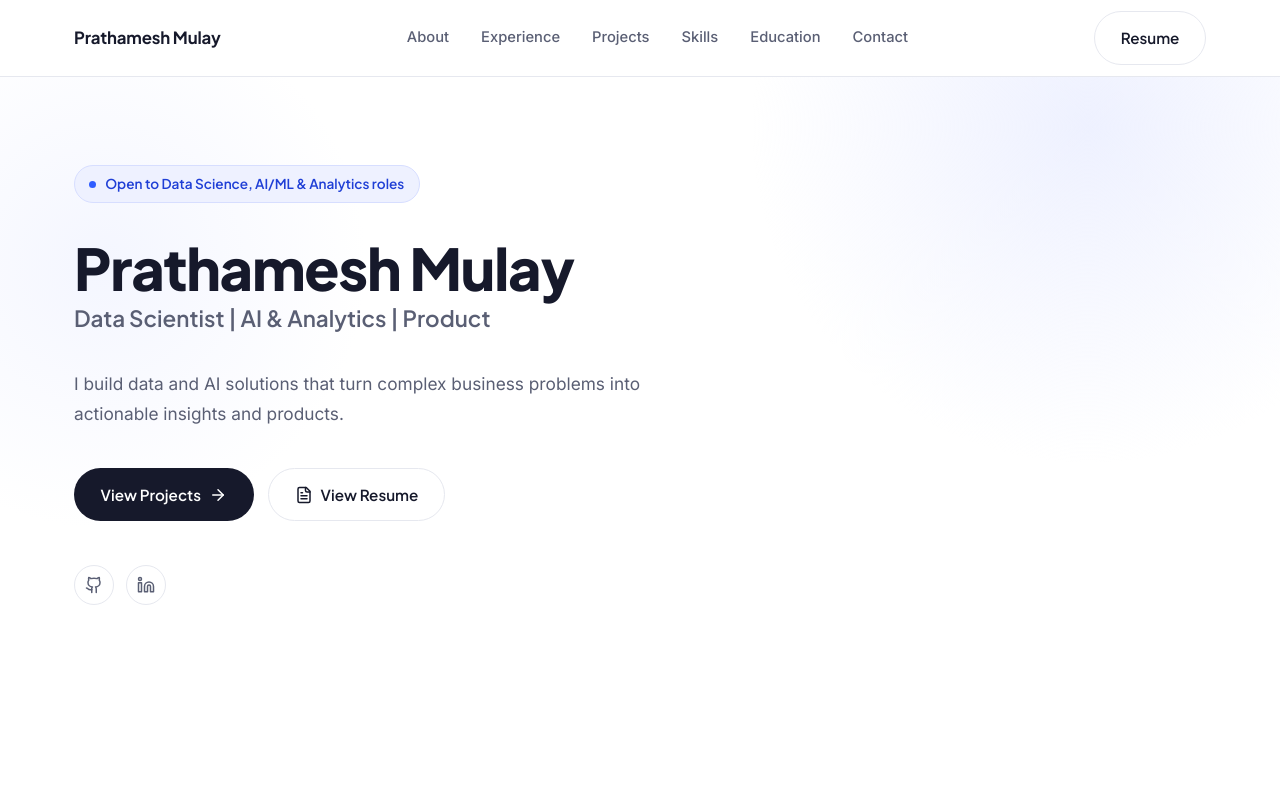
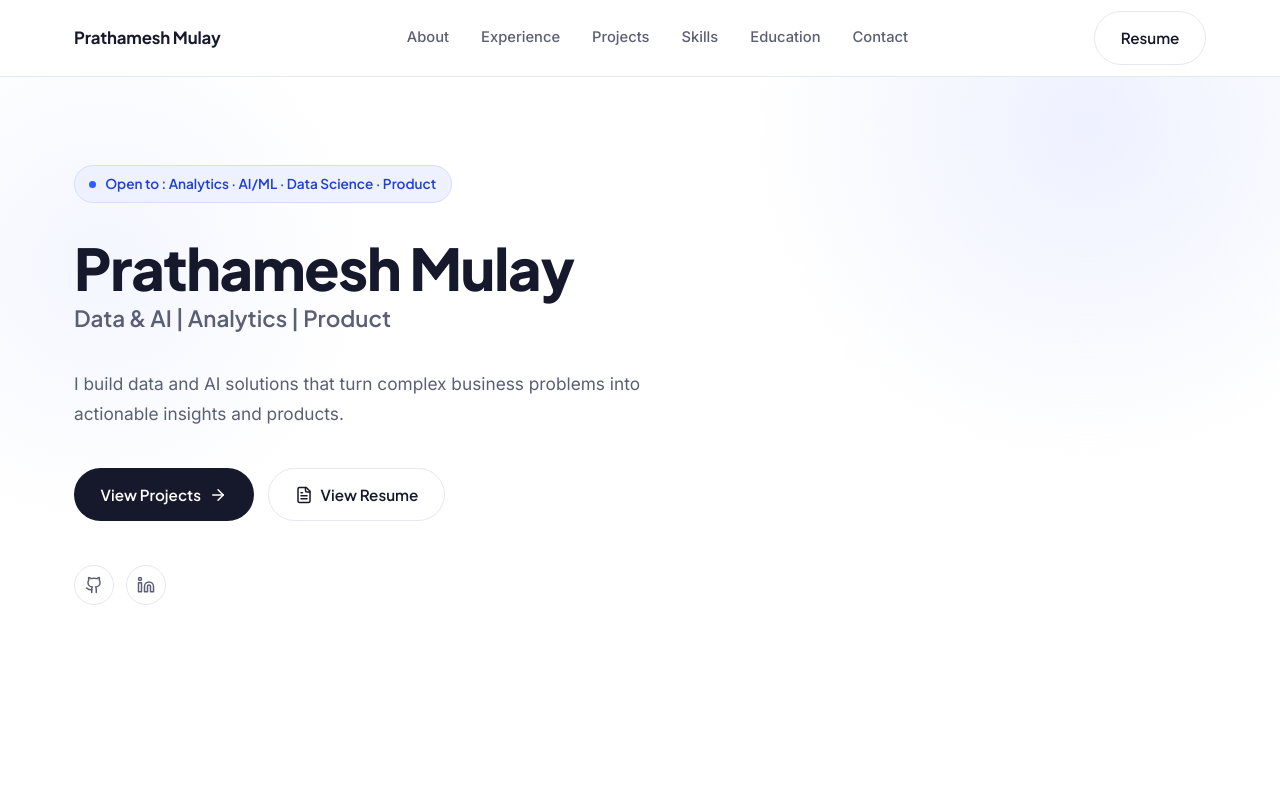
Before and after one commit to PrathameshMulay/prathameshmulay.github.io, a React (Vite) app: page / in a window 1280 px wide. Shown: the top 800 px of the page. Built offline with nearby package versions, Linux system fonts and the light colour scheme.

Commit message:
Update portfolio

```diff
--- a/src/components/Hero.jsx
+++ b/src/components/Hero.jsx
@@ -10,12 +10,12 @@ export default function Hero() {
         <div className="hero-inner">
           <span className="hero-kicker">
             <span className="dot" />
-            Open to Data Science, AI/ML & Analytics roles
+            Open to : Analytics · AI/ML · Data Science · Product
           </span>
 
           <div>
             <h1 className="hero-name">Prathamesh Mulay</h1>
-            <p className="hero-headline">Data Scientist | AI &amp; Analytics | Product</p>
+            <p className="hero-headline">Data & AI | Analytics | Product</p>
           </div>
 
           <p className="hero-description">
```
